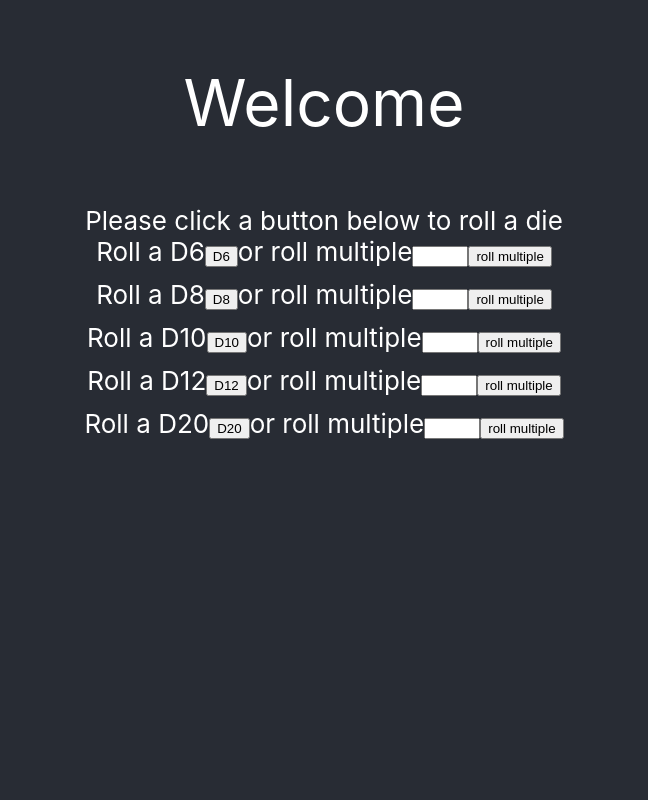
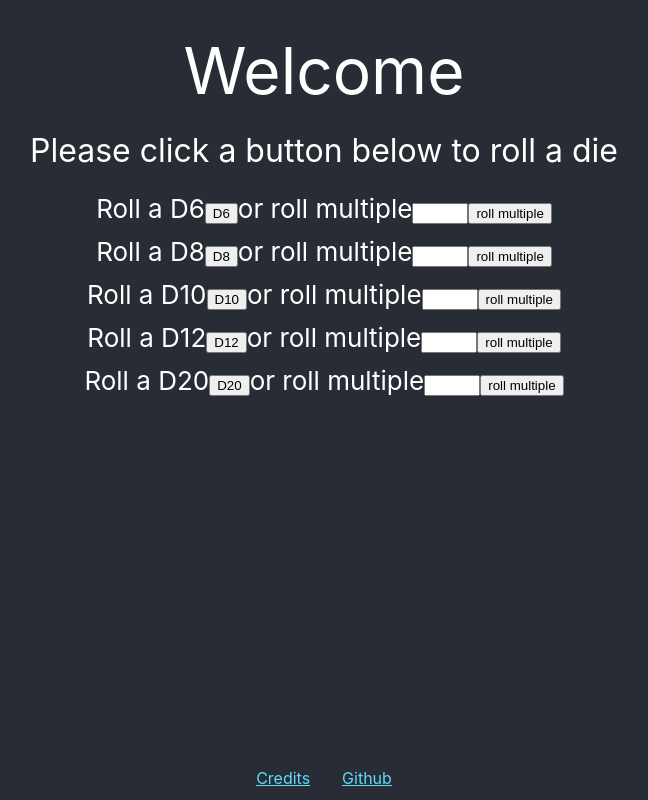
Before and after one commit to RyanDavidsonDev/dieroller, a React (Create React App) app: page / in a window 1280 px wide. Shown: the whole page, without its empty margins (316-964 px from the left). Built offline with nearby package versions, Linux system fonts and the light colour scheme.

Commit message:
misc cleanup
- mostly aesthetic - removing placeholder assets etc.
- slightly changed App.tsx to add footer for credits and github
 - also fixed bug with highest/lowest scores

```diff
--- a/public/index.html
+++ b/public/index.html
@@ -7,7 +7,7 @@
     <meta name="theme-color" content="#000000" />
     <meta
       name="description"
-      content="Web site created using create-react-app"
+      content="A die roller for common TTRPG dice, (soon) with true randomization"
     />
     <link rel="apple-touch-icon" href="%PUBLIC_URL%/logo192.png" />
     <!--
@@ -24,8 +24,10 @@
       work correctly both with client-side routing and a non-root public URL.
       Learn how to configure a non-root public URL by running `npm run build`.
     -->
-    <title>React App</title>
+    <title>Die Roller</title>
   </head>
+  <script data-goatcounter="https://ryandavidsondev.goatcounter.com/count"
+          async src="//gc.zgo.at/count.js"></script>
   <body>
     <noscript>You need to enable JavaScript to run this app.</noscript>
     <div id="root"></div>
--- a/src/App.css
+++ b/src/App.css
@@ -18,7 +18,7 @@
   background-color: #282c34;
   min-height: 100vh;
   /*font-size: calc(1 *(10px + 2vmin));*/
-
+  flex:1
 }
 
 .App-header {
@@ -33,14 +33,17 @@
 .App-header__title {
   /*font-size: calc(1*(10px + 2vmin));*/
   align-items: flex-start;
-  padding: 4rem;
+  padding-top: 2rem;
+
 }
 .App-header__subtitle{
-  font-size: calc(1*(10px + 2vmin));
+  font-size: calc(2rem);
+  padding: 1.4rem;
 }
 
 .DiceTable {
-  background-color: #282c34;
+  /*background-color: #61dafb; /
+  /*background-color: #282c34;*/
   /*min-height: 100vh;*/
   display: flex;
   color: white;
@@ -74,6 +77,7 @@
   font-size: calc(4rem);
   color: white;
   padding: 2rem;
+  flex:2
 }
 .Results-header__title {
   font-size: 3rem;
@@ -83,10 +87,36 @@
 .Results-header__subtitle{
   font-size: 2rem;
 }
+.Results-moreResults{
+  font-size: 1.5rem;
+}
+
+.footer{
+  position:fixed;
+  bottom:0;
+  left:0;
+  width:100%;
+  padding:.75rem;
+  box-sizing: border-box;
+  text-align: center;
+  color: white;
+
+  display: flex;
+  justify-content: center;
+  align-items: center;
+  flex-wrap:wrap;
+  gap:2rem
+
+  /*flex-direction: column-reverse;*/
+  /*align-items:end;*/
+}
 
 .App-link {
   /*color: #61dafb;*/ /*old color*/
-  color: #20c820;
+  /*color: #20c820;*/ /*green*/
+  /*color: #10c810;*/ /*alt green*/
+  color: #61dafb;
+  /*soon I'll change the color scheme to be my own, in the meantime the stock react one works well enough*!*/
 
 }
 
--- a/src/App.tsx
+++ b/src/App.tsx
@@ -7,7 +7,7 @@ import './App.css';
 function App() {
   const [results, setResults] = useState<RollResults>();
 
-  return (
+  return (<>
       <div className="App">
         <header className="App-header">
           <header className="App-header__title">
@@ -30,7 +30,28 @@ function App() {
         <div className="Results">
           <DisplayResults results={results} ></DisplayResults>
         </div>
+        <div className="footer">
+          <span>
+             <a
+                className="App-link"
+                href={`${process.env.PUBLIC_URL}/credits.md`}
+                target="_blank"
+                rel="noopener noreferrer"
+                >Credits
+            </a>
+          </span>
+          <span>
+            <a
+            className="App-link"
+            href="https://github.com/ryandavidsondev/dieroller"
+            rel="noopener noreferrer"
+            target="_blank"
+            >Github</a>
+
+          </span>
         </div>
+      </div>
+    </>
   );
 //##endregion
 //## region DisplayResults
@@ -79,10 +100,10 @@ function App() {
               <header className="Results-header__subtitle">{StringifyPool(rollPoolOfCurrentSideType)}</header>
               <header className="Results-header__subtitle">For a total of:</header>
               <header className="Results-header__title">{results.total}</header>
-              <header className="Results-header__subtitle">The highest roll was {results.highest}</header>
-              <header className="Results-header__subtitle">The lowest roll was {results.lowest}</header>
-              <header className="Results-header__subtitle">The average was {results.average}</header>
-              <header className="Results-header__subtitle"></header>
+              <header className="Results-moreResults">The highest roll was {results.highest}</header>
+              <header className="Results-moreResults">The lowest roll was {results.lowest}</header>
+              <header className="Results-moreResults">The average was {results.average}</header>
+              <header className="Results-moreResults"></header>
             </div>
       //###endregion
       }
@@ -114,7 +135,9 @@ function App() {
                 + "d" + ((results.resultsMap.get(results?.resultsMap?.keys().next().value))?.values()) + " and got at total of " + results?.total}
           </header>
       </div>
+
     //###endregion
+
     }
     return ret
   }
@@ -129,6 +152,12 @@ function DiceRow({sides, onRoll} :{sides:number ; onRoll:(results:RollResults )
     let count:number = 0;
     if(countRef?.current?.value !== undefined){
       count = parseInt(countRef.current.value);
+      if(isNaN(count)){
+        count = 1;
+        //future dev I'll want to properly fork this logic. probably return early i
+        // if count is NaN. That'll allow me to step over each field and skip the ones
+        // that are empty. for now just turning an empty field should be fine
+      }
       count = Math.max(1, count)
       count = Math.min(70, count)
     }
@@ -243,14 +272,14 @@ function rollDice(count:number, sides:number):RollResults{
   // However, between those multiple layers of likelihood, one thing I know for CERTAIN is that none of this
   // is worth worrying about until I get the rest of the app working. so I'm gonna come back to this
 
-  let min:number = -1;
-  let max:number = 101;// I may add a d100, but otherwise no dice should ever roll higher than that
+  let min:number = 101;// I may add a d100, but otherwise no dice should ever roll higher than that
+  let max:number = -1;
   let total:number =0;
   console.log("rolling " + count + " dice with " + sides + " sides");
   for (let i:number = 0; i < count; i++) {
     let rollResult: number = _executeRoll(sides);
-    min = Math.max(max, rollResult);
-    max = Math.min(max, rollResult);
+    max = Math.max(max, rollResult);
+    min = Math.min(min, rollResult);
     total += rollResult;
     RetMap.get(sides)?.push(rollResult)
   }
```
Also changed, not shown: public/credits.md (added, +1 -0 lines), 2 other files (tests, documents, lock files or other folders). Lines whose indentation alone changed are shown as unchanged.
